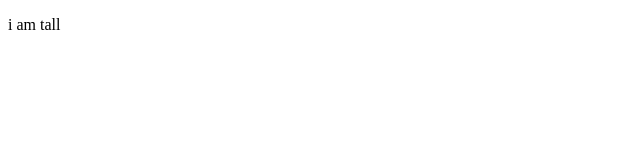
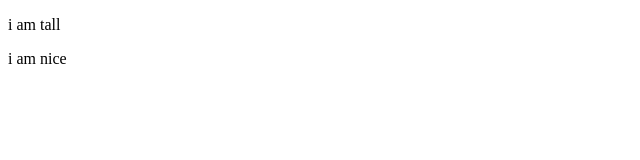
Before and after one commit to Minicoderop/mythirdwebsite, a plain HTML site: page index.html in a window 1280 px wide. Shown: the full height of the page, 0-640 px from the left. Drawn offline with Linux system fonts and the light colour scheme.

Commit message:
my second commit

```diff
--- a/index.html
+++ b/index.html
@@ -7,5 +7,6 @@
 </head>
 <body>
     <p>i am tall</p>
+    <p>i am nice</p>
 </body>
 </html>
```
